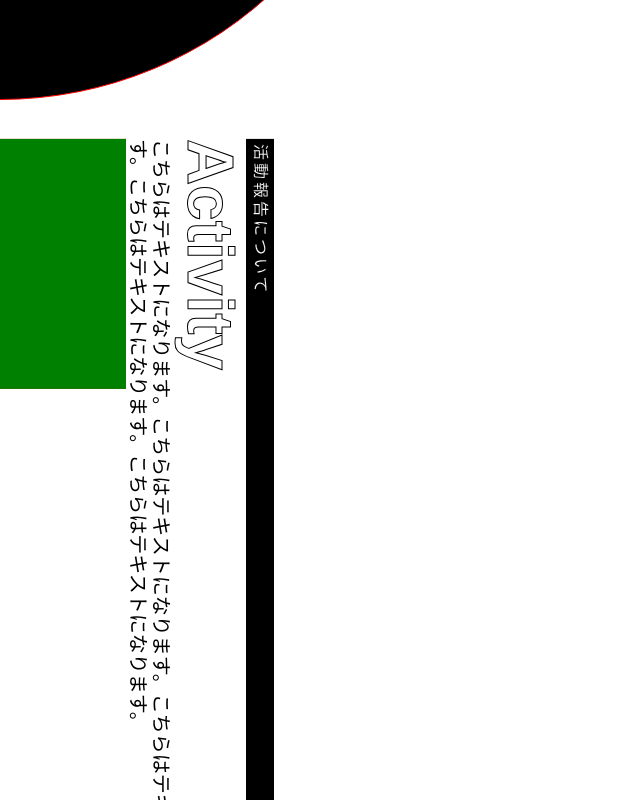
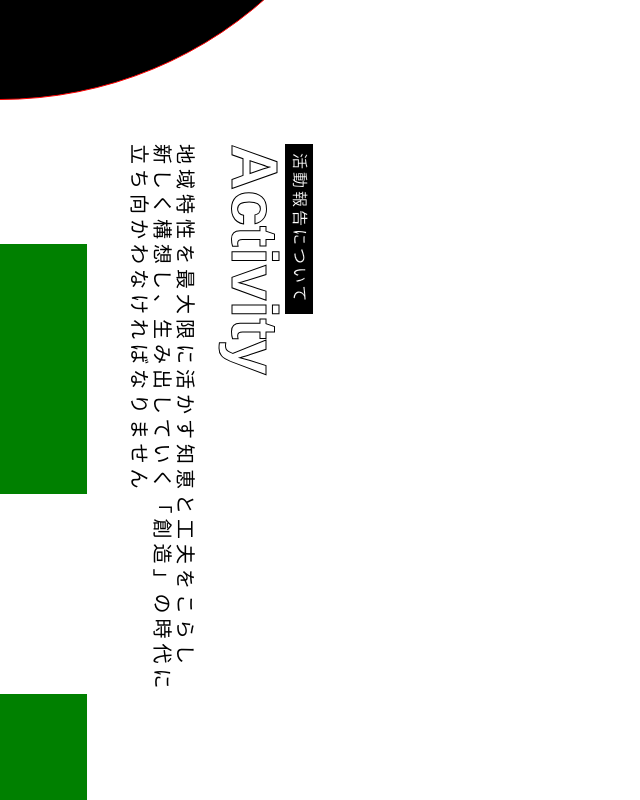
Before and after one commit to jp-knj/study_React, a React (Create React App) app in the folder 11_framermotion-website/: page / in a window 1280 px wide. Shown: the part 1480-2280 px from the top of the page, without its empty margins (0-640 px from the left). Built offline with nearby package versions, Linux system fonts and the light colour scheme.

Commit message:
:+1: Update Section2
t

```diff
--- a/11_framermotion-website/src/Parallax/components/Section2.js
+++ b/11_framermotion-website/src/Parallax/components/Section2.js
@@ -9,8 +9,13 @@ export const Section2 = () => {
         <Container>
           <H6>活動報告について</H6>
           <H1>Activity</H1>
-          <p>こちらはテキストになります。こちらはテキストになります。こちらはテキストになります。こちらはテキストになります。こちらはテキストになります。</p>
-          <Card/>
+          <P>地域特性を最大限に活かす知恵と工夫をこらし<br />
+          新しく構想し、生み出していく「創造」の時代に<br />
+          立ち向かわなければなりません</P>
+          <Inner>
+            <Card />
+            <Card />
+          </Inner>
         </Container>
       </Section>
     </>
@@ -29,10 +34,18 @@ const Section = styled.section`
 `;
 
 const Container = styled.div`
+ height: 900px;
+`
+
+const Inner = styled.div`
+  height: 100%;
+  display: flex;
+  justify-content: space-around;
+  align-items: center;
 `
 
 const H1 = styled.h1`
-  margin-bottom: 20px;
+  margin-left: 20px;
   font-weight: 800;
   font-size: 4rem;
   color: white;
@@ -40,14 +53,24 @@ const H1 = styled.h1`
 `
 
 const H6 = styled.h6`
+  margin-left: -5px;
+  padding: 5px;
+  text-align: center;
   font-weight: 500;
   letter-spacing: 3px;
   font-size: 1rem;
-  margin-bottom: -5px;
+  height: 170px;
   color: white;
   -webkit-text-stroke: 0.008rem black;
   background-color: black;
-  padding: 5px;
-  padding-bottom: 2px;
-  margin-bottom: 3px;
+
 `
+
+const P = styled.p`
+  margin: auto 0;
+  margin-left: 40px;
+  font-weight: 200;
+  letter-spacing: 5px;
+  font-size: 20px;
+  height: auto;
+`
```
